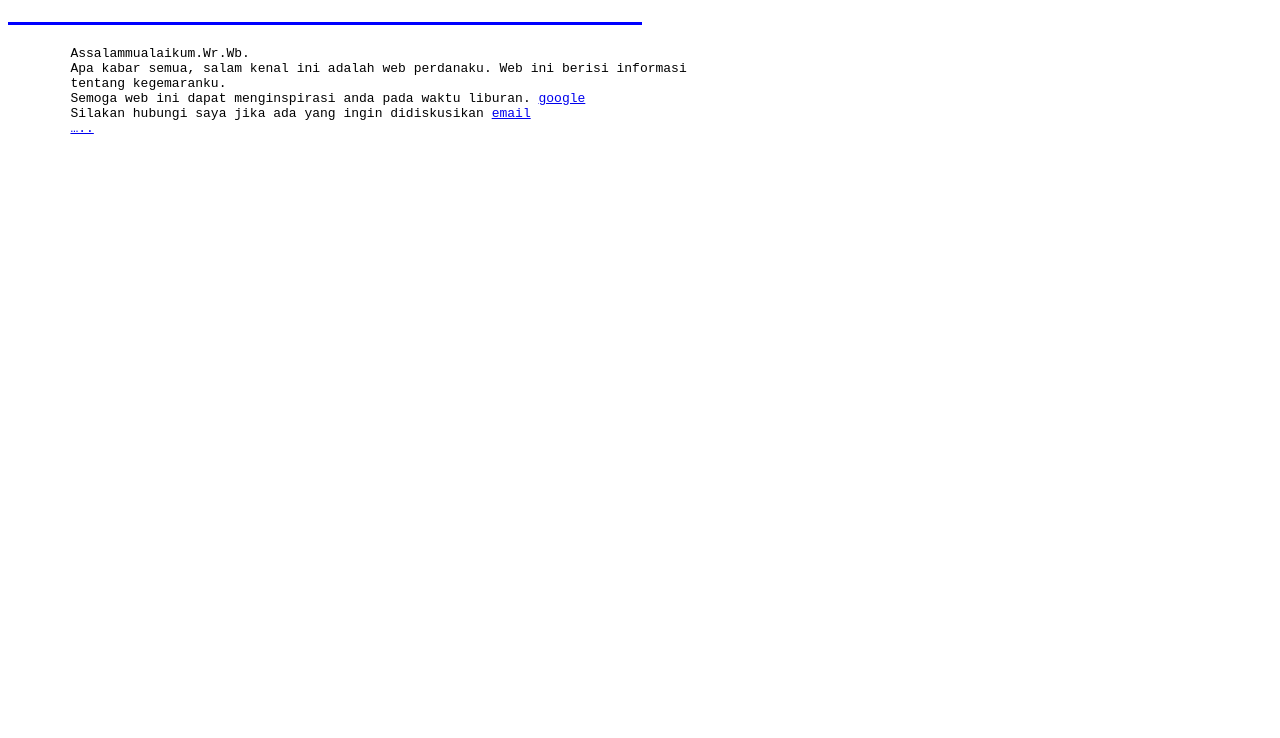
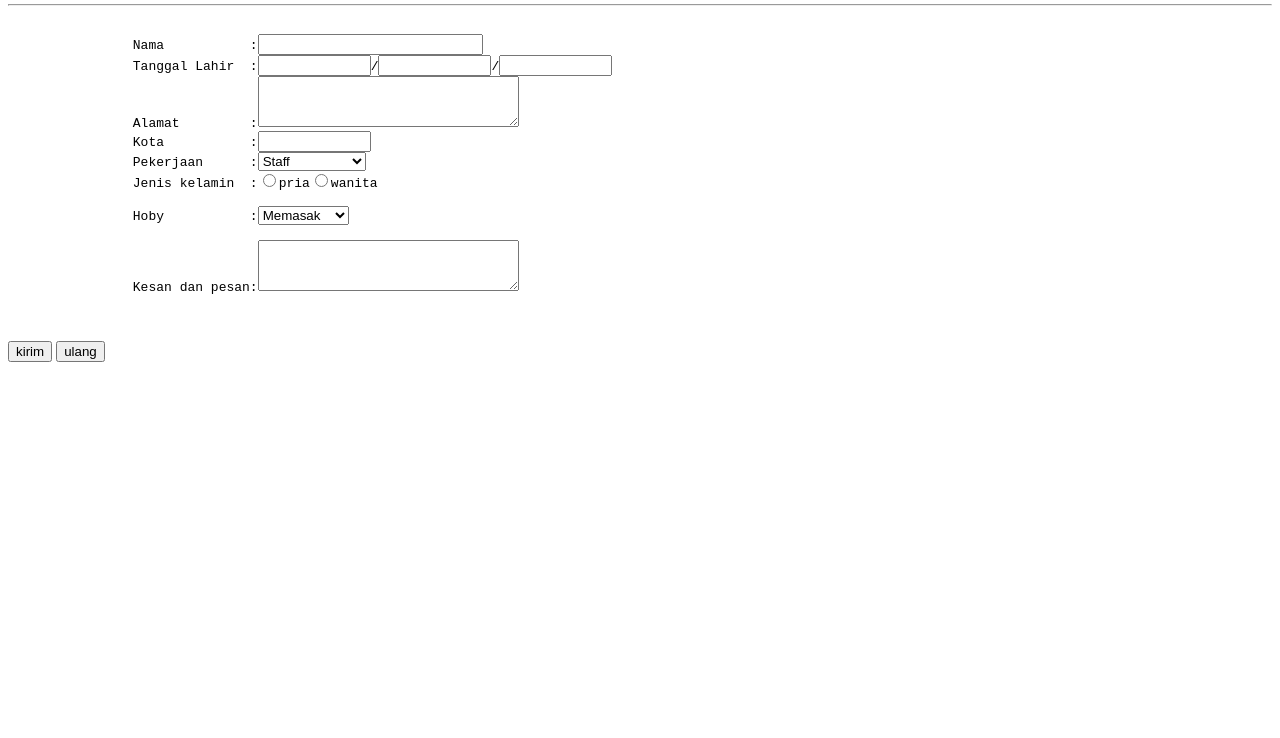
Before and after one commit to alwiyahrachman/arrachman.github.io, a plain HTML site: page index.html in a window 1280 px wide. Shown: the part 62-800 px from the top of the page. Drawn offline with Linux system fonts and the light colour scheme.

Commit message:
Add files via upload

```diff
--- a/index.html
+++ b/index.html
@@ -1,23 +1,41 @@
-<!DOCTYPE html>
-<html lang="en">
-<head>
-    <meta charset="UTF-8">
-    <meta name="viewport" content="width=device-width, initial-scale=1.0">
-    <title>Hyperlink</title>
-</head>
-<body>
-    <pre>
-        <hr color="blue" size=3 width=50% align="left"><font size= 4 color="red"><a
-        href="home.html">Home</a> | <a href="profil.html">Profil</a> | <a href="about.html">About</a> | <a href="galery.html">Gallery</a> | <a href="kontak.html">Kontak</a></font>
-        <hr color="blue" size=3 width=50% align="left">
-        <font size=3>Assalammualaikum.Wr.Wb.
-        Apa kabar semua, salam kenal ini adalah web perdanaku. Web ini berisi informasi
-        tentang kegemaranku.
-        Semoga web ini dapat menginspirasi anda pada waktu liburan. <a href="http://www.google.com">google</a>
-        Silakan hubungi saya jika ada yang ingin didiskusikan <a
-        href="mailto:alwiyahrachman@orilame.com">email</a>
-        <a href=”mailto:alamat email”>…..</a>
-        </font>
-        </pre>
-</body>
+<html>
+    <head><title>Latihan pembuatan </title></head>
+    <body>
+        <!-Nim,Nama,Jenis kelamin,Agaama, Status,Jurusan,Komentar.->
+        <form>
+            <h1>Form pendaftaran</h1><hr>
+            <pre>
+
+                Nama           :<input type="text"size="25" name="Nama">
+                Tanggal Lahir  :<input type="text" size="11" name="Tanggal Lahir">/<input type="text" size="11" name="Tanggal Lahir">/<input type="text" size="11" name="Tanggal Lahir">
+                Alamat         :<textarea type="text" rows="3"cols="30" name="Alamat"></textarea>
+                Kota           :<input type="text" size="11" name="Kota">
+                Pekerjaan      :<select name=Pekerjaan>
+                    <option value="Staff">Staff</option>
+                    <option value="IRT">IRT</option>
+                    <option value="ART">ART</option>
+                    <option value="Dosen">Dosen</option>
+                    <option value="pengangguran">pengangguran</option>
+                    </select>
+                Jenis kelamin  :<input type="radio"name="jkel"value="pria">pria<input
+                type="radio"name="jkel"value="wanita">wanita
+
+                Hoby           :<select name="Hoby"size="1">
+                        <option value="Memasak">Memasak</option>
+
+                        <option value="Memancing">Memancing</option>
+
+                        <option value="Tidur">Tidur</option>
+
+                        <option value="jalan jalan">jalan jalan</option>
+
+                    </select>
+
+                Kesan dan pesan:<textarea name="kesan dan pesan"rows="3"cols="30"></textarea>
+            </pre>
+            <br>
+            <input type="submit" value="kirim">
+            <input type="reset" value="ulang">
+        </form>
+    </body>
 </html>
```
